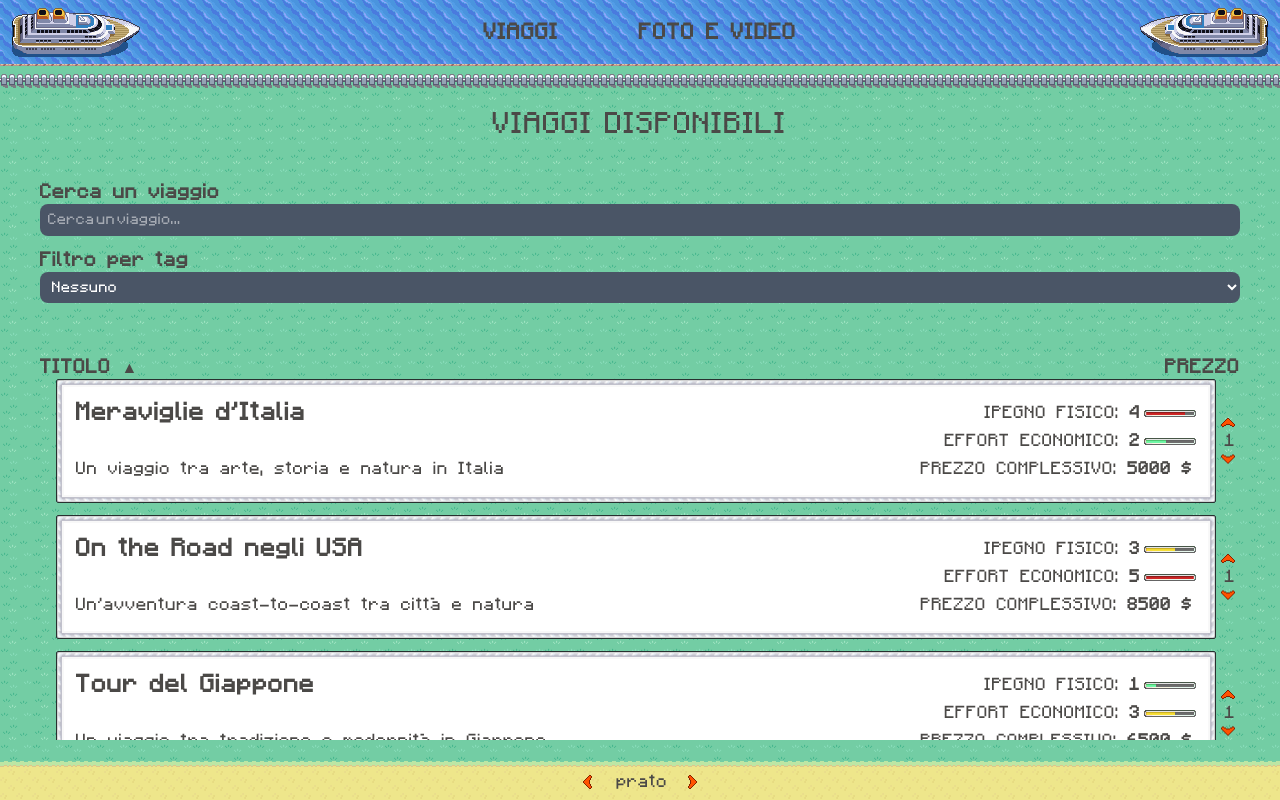
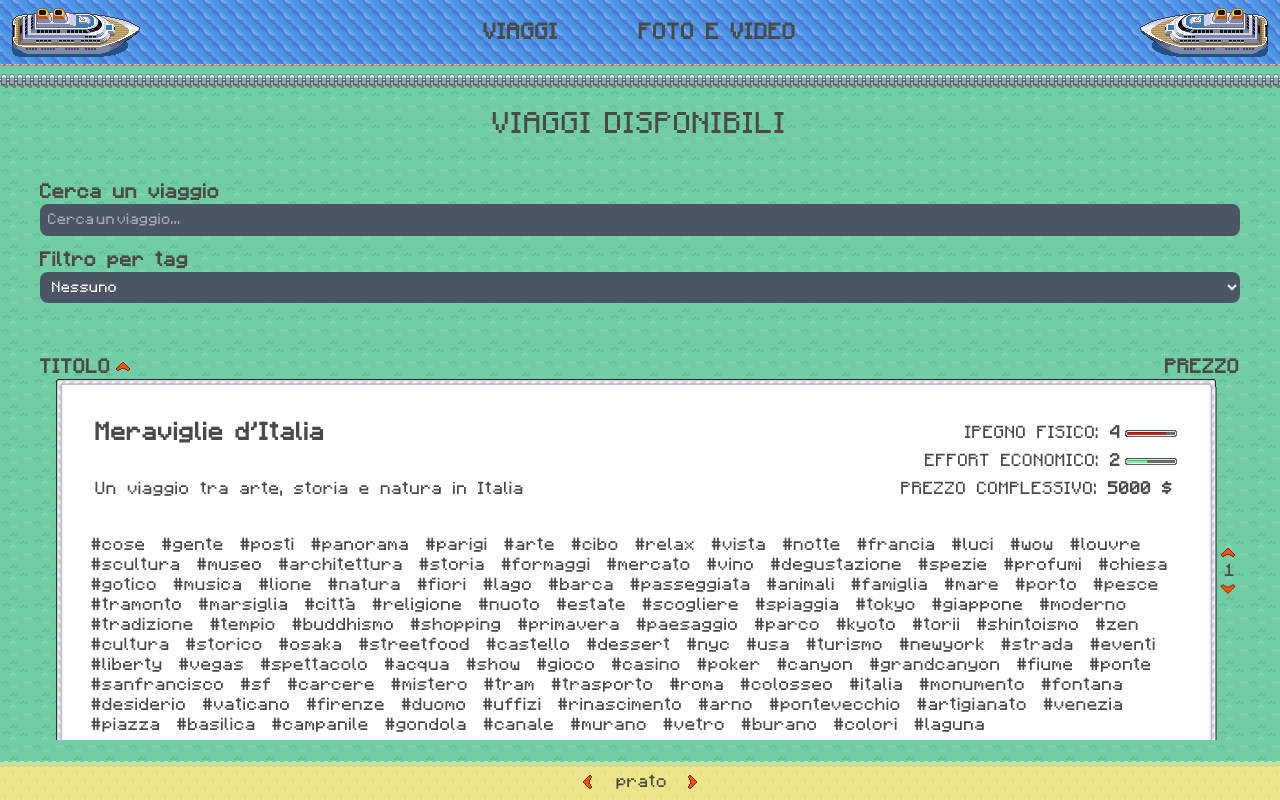
Before and after one commit to CarloDettori/travel-journal-app, a React (Vite) app: page /trips in a window 1280 px wide. Both pictures are taken after a click on the element "TITOLO". Built offline with nearby package versions, Linux system fonts and the light colour scheme.

Commit message:
added tags in trip card + some better arrow aethetic for sorting logic, added video to moment card component

```diff
--- a/src/components/common/EventFilterComponent.jsx
+++ b/src/components/common/EventFilterComponent.jsx
@@ -138,10 +138,30 @@ export default function EventFilterComponent() {
             <div className="pt-3 text-end">
                 <p className="flex justify-between">
                     <strong style={{ cursor: "pointer" }} onClick={() => handleSort("title")}>
-                        TITOLO {sortBy === "title" ? (sortOrder === 1 ? "▲" : "▼") : ""}
+                        <span style={{ display: "inline-flex", alignItems: "center" }}>
+                            TITOLO
+                            {sortBy === "title" ? (
+                                sortOrder === 1 ? (
+                                    <img className="px-1" src="/hud/arrow-up.png" alt="" />
+                                ) : (
+                                    <img style={{ transform: "scaleY(-1)" }} className="px-1" src="/hud/arrow-up.png" alt="" />
+                                )
+                            ) : null}
+
+                        </span>
                     </strong>
                     <strong style={{ cursor: "pointer" }} onClick={() => handleSort("mood")}>
-                        {sortBy === "mood" ? (sortOrder === 1 ? "▲" : "▼") : ""} VIBE
+                        <span style={{ display: "inline-flex", alignItems: "center" }}>
+
+                            {sortBy === "mood" ? (
+                                sortOrder === 1 ? (
+                                    <img className="px-1" src="/hud/arrow-up.png" alt="" />
+                                ) : (
+                                    <img style={{ transform: "scaleY(-1)" }} className="px-1" src="/hud/arrow-up.png" alt="" />
+                                )
+                            ) : null}
+                            MOOD
+                        </span>
                     </strong>
                 </p>
             </div>
--- a/src/components/common/MomentCardComponent.jsx
+++ b/src/components/common/MomentCardComponent.jsx
@@ -3,7 +3,7 @@ import FrameComponent from "./FrameComponent.jsx"
 import { Link } from "react-router-dom"
 
 export default function MomentCardComponent({ moment }) {
-
+    console.log(moment)
     return (
         < div className="flex items-center me-8">
 
@@ -13,15 +13,27 @@ export default function MomentCardComponent({ moment }) {
 
                 <FrameComponent >
 
-                    <div className="p-3">
-                        <p>{moment.momentDescription}</p>
-                        <img className="my-3 mx-auto rounded" src={moment.momentImg} alt="" />
-                        <p>{moment.tags.map((tag) => tag + " ")}</p>
-                    </div>
+                    {moment.momentVideo.includes("mp4") ?
+                        <div className="p-5">
+                            <p>{moment.momentDescription}</p>
+                            <video className="my-5 mx-auto rounded" controls muted>
+                                <source src={"/" + moment.momentVideo} type="video/mp4"></source>
+                            </video>
+                            <p>{moment.tags.map((tag) => tag + " ")}</p>
+                        </div>
+                        :
+                        <div className="p-5">
+                            <p>{moment.momentDescription}</p>
+                            <img className="my-5 mx-auto rounded" src={moment.momentImg} alt="" />
+                            <p>{moment.tags.map((tag) => tag + " ")}</p>
+                        </div>
+                    }
+
+
 
                 </FrameComponent>
 
-            </div>
+            </div >
 
         </div >
 
--- a/src/components/common/MomentFilterComponent.jsx
+++ b/src/components/common/MomentFilterComponent.jsx
@@ -140,10 +140,30 @@ export default function MomentFilterComponent() {
             <div className="pt-3 text-end">
                 <p className="flex justify-between">
                     <strong style={{ cursor: "pointer" }} onClick={() => handleSort("description")}>
-                        DESCRIZIONE {sortBy === "description" ? (sortOrder === 1 ? "▲" : "▼") : ""}
+                        <span style={{ display: "inline-flex", alignItems: "center" }}>
+                            DECRIZIONE
+                            {sortBy === "description" ? (
+                                sortOrder === 1 ? (
+                                    <img className="px-1" src="/hud/arrow-up.png" alt="" />
+                                ) : (
+                                    <img style={{ transform: "scaleY(-1)" }} className="px-1" src="/hud/arrow-up.png" alt="" />
+                                )
+                            ) : null}
+
+                        </span>
                     </strong>
                     <strong style={{ cursor: "pointer" }} onClick={() => handleSort("tags")}>
-                        {sortBy === "tags" ? (sortOrder === 1 ? "▲" : "▼") : ""} TAG
+                        <span style={{ display: "inline-flex", alignItems: "center" }}>
+
+                            {sortBy === "tags" ? (
+                                sortOrder === 1 ? (
+                                    <img className="px-1" src="/hud/arrow-up.png" alt="" />
+                                ) : (
+                                    <img style={{ transform: "scaleY(-1)" }} className="px-1" src="/hud/arrow-up.png" alt="" />
+                                )
+                            ) : null}
+                            TAGS
+                        </span>
                     </strong>
                 </p>
             </div>
--- a/src/components/common/StepCardComponent.jsx
+++ b/src/components/common/StepCardComponent.jsx
@@ -84,7 +84,7 @@ export default function StepCardComponent({ step, tripId }) {
                                 </div>
                             </div>
                         </div>
-                        <Link className="ms-auto mt-3 hover:cursor bg-[#4a5566] p-2 text-white rounded-lg text-xs" to={`/trips/${tripId}/${step.stepId}`}>dettagli</Link>
+                        <Link className="mx-auto mt-5 hover:cursor bg-[#4a5566] p-2 text-white rounded-lg text-xs" to={`/trips/${tripId}/${step.stepId}`}>dettagli</Link>
 
                     </div>
 
--- a/src/components/common/StepFilterComponent.jsx
+++ b/src/components/common/StepFilterComponent.jsx
@@ -87,7 +87,17 @@ export default function StepFilterComponent() {
             <div className="pt-3 text-end">
                 <p className="flex justify-between">
                     <strong style={{ cursor: "pointer" }} onClick={() => handleSort("title")}>
-                        TITOLO {sortBy === "title" ? (sortOrder === 1 ? "▲" : "▼") : ""}
+                        <span style={{ display: "inline-flex", alignItems: "center" }}>
+                            TITOLO
+                            {sortBy === "title" ? (
+                                sortOrder === 1 ? (
+                                    <img className="px-1" src="/hud/arrow-up.png" alt="" />
+                                ) : (
+                                    <img style={{ transform: "scaleY(-1)" }} className="px-1" src="/hud/arrow-up.png" alt="" />
+                                )
+                            ) : null}
+
+                        </span>
                     </strong>
                 </p>
             </div>
--- a/src/components/common/TripCardComponent.jsx
+++ b/src/components/common/TripCardComponent.jsx
@@ -2,26 +2,30 @@ import FrameComponent from "./FrameComponent.jsx"
 import { Link } from "react-router-dom"
 import BarComponent from "./BarComponent.jsx"
 
-export default function TripCardComponent({ trip }) {
+export default function TripCardComponent({ trip, tags }) {
     console.log(trip)
 
     return (
         <Link className=" flex w-full" to={`/trips/${trip.tripId}`}>
             <FrameComponent >
-                <div className="flex justify-between hover:cursor">
+                <div className="p-5 pb-0 flex justify-between hover:cursor">
                     <div className="p-3 flex flex-col justify-between">
                         <h2><strong className="text-xl" >{trip.tripTitle}</strong></h2>
                         <p className="text-sm py-1">{trip.tripDescription}</p>
                     </div>
+
                     <div className="p-3 ps-10 flex flex-col items-end">
                         <div className="flex"><p className="text-sm p-1">IPEGNO FISICO: <strong>{trip.sbat}</strong></p> {<BarComponent n={trip.sbat} />}</div>
                         <div className="flex"><p className="text-sm p-1">EFFORT ECONOMICO: <strong>{trip.moneyEffort}</strong></p><BarComponent n={trip.moneyEffort} /></div>
                         <p className="text-sm p-1">PREZZO COMPLESSIVO: <strong>{trip.price} $</strong></p>
                     </div>
                 </div>
+                <div className=" p-5 flex flex-wrap max-w-[10]" style={{ maxWidth: "calc(100vw - 72px)", overflowWrap: "break-word" }}>
+                    {tags.map((tag) => <p className="px-2 text-sm">{tag}</p>)}
+                </div>
             </FrameComponent>
 
-        </Link>
+        </Link >
     )
 
 }
--- a/src/components/common/TripFilterComponent.jsx
+++ b/src/components/common/TripFilterComponent.jsx
@@ -138,10 +138,30 @@ export default function TripFilterComponent({ trips }) {
             <div className="pt-3 text-end">
                 <p className="flex justify-between">
                     <strong style={{ cursor: "pointer" }} onClick={() => handleSort("title")}>
-                        TITOLO {sortBy === "title" ? (sortOrder === 1 ? "▲" : "▼") : ""}
+                        <span style={{ display: "inline-flex", alignItems: "center" }}>
+                            TITOLO
+                            {sortBy === "title" ? (
+                                sortOrder === 1 ? (
+                                    <img className="px-1" src="/hud/arrow-up.png" alt="" />
+                                ) : (
+                                    <img style={{ transform: "scaleY(-1)" }} className="px-1" src="/hud/arrow-up.png" alt="" />
+                                )
+                            ) : null}
+
+                        </span>
                     </strong>
                     <strong style={{ cursor: "pointer" }} onClick={() => handleSort("price")}>
-                        {sortBy === "price" ? (sortOrder === 1 ? "▲" : "▼") : ""} PREZZO
+                        <span style={{ display: "inline-flex", alignItems: "center" }}>
+
+                            {sortBy === "price" ? (
+                                sortOrder === 1 ? (
+                                    <img className="px-1" src="/hud/arrow-up.png" alt="" />
+                                ) : (
+                                    <img style={{ transform: "scaleY(-1)" }} className="px-1" src="/hud/arrow-up.png" alt="" />
+                                )
+                            ) : null}
+                            PREZZO
+                        </span>
                     </strong>
                 </p>
             </div>
@@ -150,7 +170,7 @@ export default function TripFilterComponent({ trips }) {
             {filteredTrips.length > 0 ? (
                 <div className="flex flex-col gap-3">
                     {filteredTrips.map((trip) => (
-                        <TripCardComponent key={trip.tripId} trip={trip} />
+                        <TripCardComponent key={trip.tripId} trip={trip} tags={tags} />
                     ))}
                 </div>
             ) : (
```
